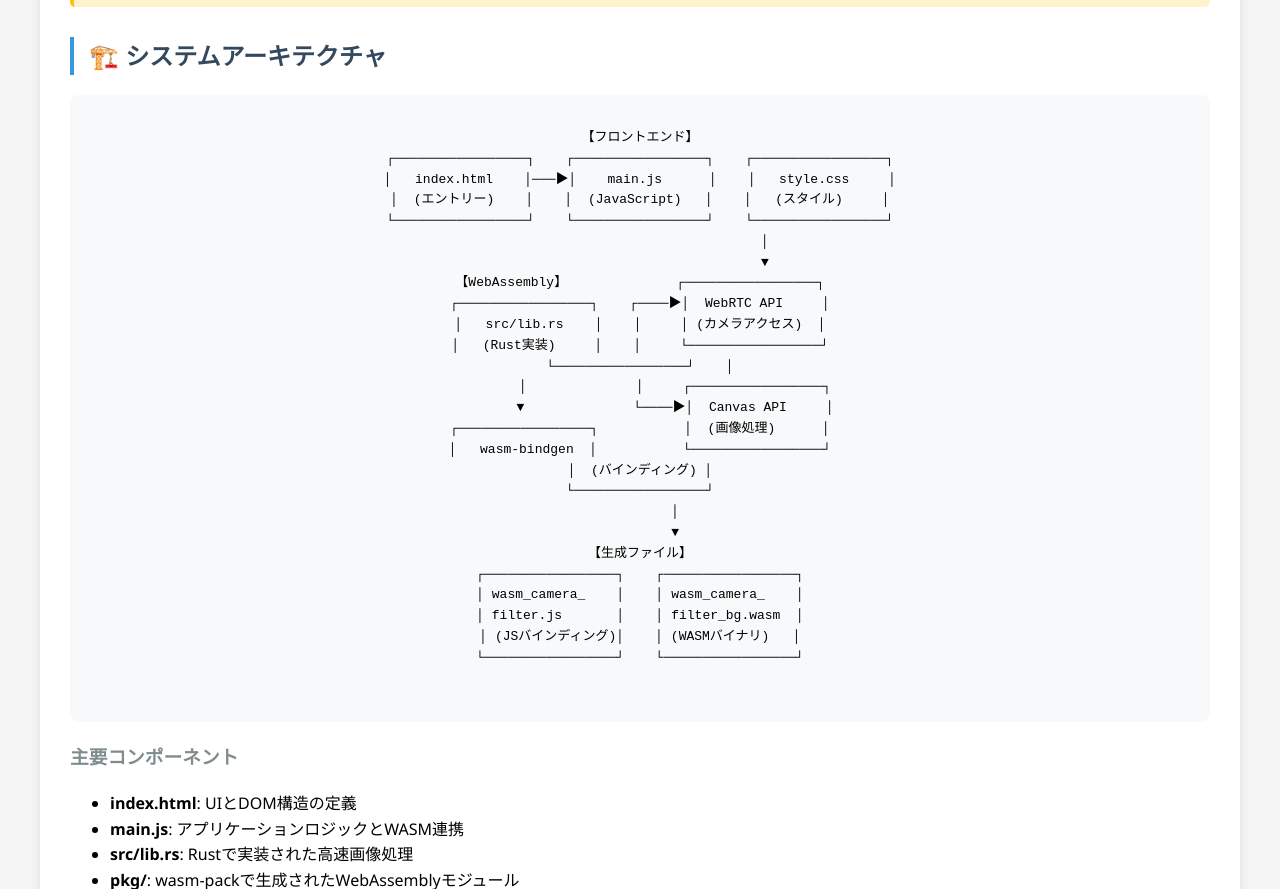
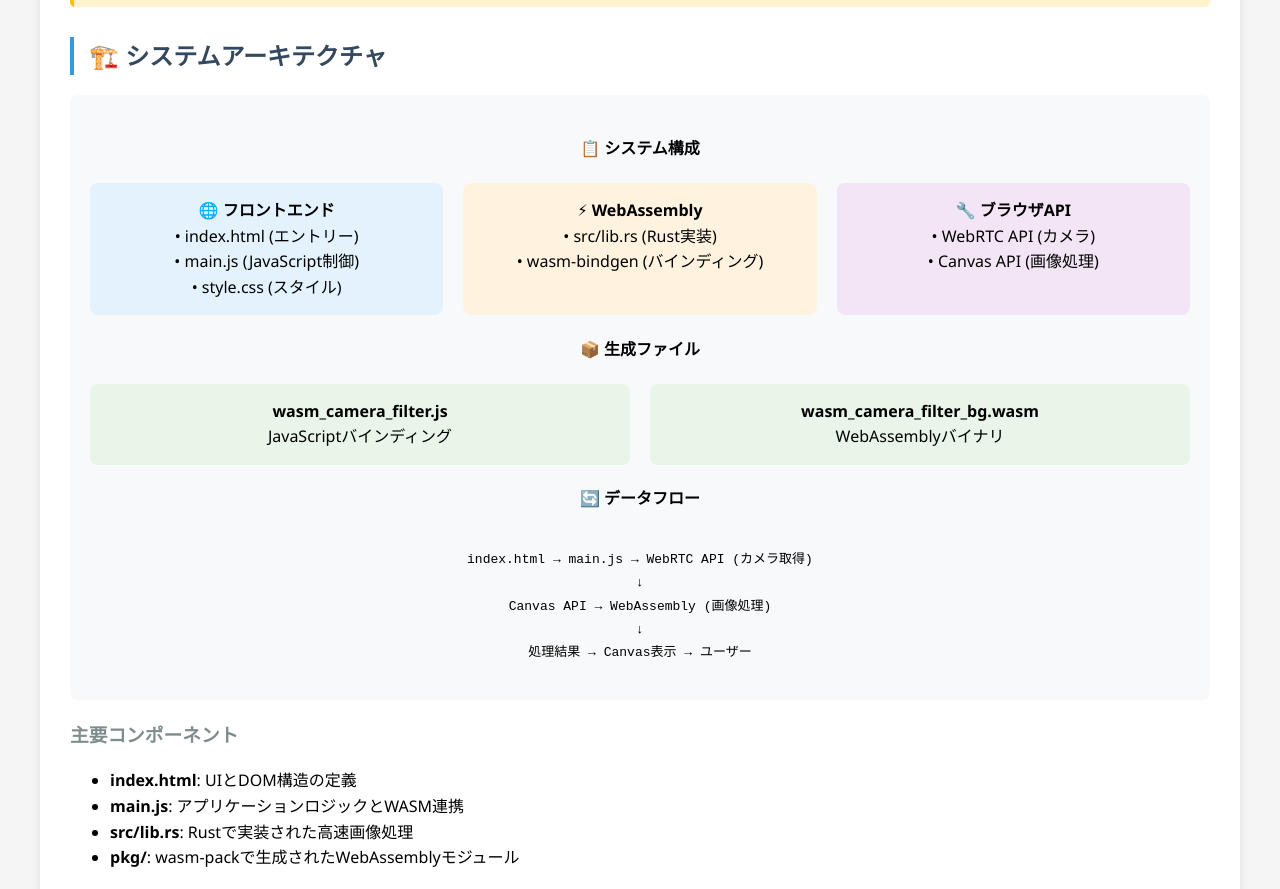
Before and after one commit to unafi/wasm-camera-filter, a plain HTML site: page docs/index.html in a window 1280 px wide. Shown: the part 516-1405 px from the top of the page. Drawn offline with Linux system fonts and the light colour scheme.

Commit message:
fix: HTMLアーキテクチャ図のレイアウトを修正
- ASCII図からCSS Gridベースのレイアウトに変更
- 視覚的に分かりやすいカード形式で各コンポーネントを表示
- データフローを明確に図示
- レスポンシブ対応で崩れにくい構造に改善

```diff
--- a/docs/index.html
+++ b/docs/index.html
@@ -112,34 +112,46 @@
             <h2>🏗️ システムアーキテクチャ</h2>
 
             <div class="architecture-diagram">
-                <pre>
-【フロントエンド】
-┌─────────────────┐    ┌─────────────────┐    ┌─────────────────┐
-│   index.html    │───▶│    main.js      │    │   style.css     │
-│  (エントリー)    │    │  (JavaScript)   │    │   (スタイル)     │
-└─────────────────┘    └─────────────────┘    └─────────────────┘
-                                │
-                                ▼
-【WebAssembly】              ┌─────────────────┐
-┌─────────────────┐    ┌────▶│  WebRTC API     │
-│   src/lib.rs    │    │     │ (カメラアクセス)  │
-│   (Rust実装)     │    │     └─────────────────┘
-└─────────────────┘    │
-         │              │     ┌─────────────────┐
-         ▼              └────▶│  Canvas API     │
-┌─────────────────┐           │  (画像処理)      │
-│   wasm-bindgen  │           └─────────────────┘
-│  (バインディング) │
-└─────────────────┘
-         │
-         ▼
-【生成ファイル】
-┌─────────────────┐    ┌─────────────────┐
-│ wasm_camera_    │    │ wasm_camera_    │
-│ filter.js       │    │ filter_bg.wasm  │
-│ (JSバインディング)│    │ (WASMバイナリ)   │
-└─────────────────┘    └─────────────────┘
-                </pre>
+                <h4>📋 システム構成</h4>
+                <div style="display: grid; grid-template-columns: 1fr 1fr 1fr; gap: 20px; margin: 20px 0;">
+                    <div style="text-align: center; padding: 15px; background: #e3f2fd; border-radius: 8px;">
+                        <strong>🌐 フロントエンド</strong><br>
+                        • index.html (エントリー)<br>
+                        • main.js (JavaScript制御)<br>
+                        • style.css (スタイル)
+                    </div>
+                    <div style="text-align: center; padding: 15px; background: #fff3e0; border-radius: 8px;">
+                        <strong>⚡ WebAssembly</strong><br>
+                        • src/lib.rs (Rust実装)<br>
+                        • wasm-bindgen (バインディング)
+                    </div>
+                    <div style="text-align: center; padding: 15px; background: #f3e5f5; border-radius: 8px;">
+                        <strong>🔧 ブラウザAPI</strong><br>
+                        • WebRTC API (カメラ)<br>
+                        • Canvas API (画像処理)
+                    </div>
+                </div>
+
+                <h4>📦 生成ファイル</h4>
+                <div style="display: grid; grid-template-columns: 1fr 1fr; gap: 20px; margin: 20px 0;">
+                    <div style="text-align: center; padding: 15px; background: #e8f5e8; border-radius: 8px;">
+                        <strong>wasm_camera_filter.js</strong><br>
+                        JavaScriptバインディング
+                    </div>
+                    <div style="text-align: center; padding: 15px; background: #e8f5e8; border-radius: 8px;">
+                        <strong>wasm_camera_filter_bg.wasm</strong><br>
+                        WebAssemblyバイナリ
+                    </div>
+                </div>
+
+                <h4>🔄 データフロー</h4>
+                <div style="text-align: center; font-family: monospace; line-height: 1.8; background: #f8f9fa; padding: 15px; border-radius: 8px;">
+                    index.html → main.js → WebRTC API (カメラ取得)<br>
+                    ↓<br>
+                    Canvas API → WebAssembly (画像処理)<br>
+                    ↓<br>
+                    処理結果 → Canvas表示 → ユーザー
+                </div>
             </div>
 
             <h3>主要コンポーネント</h3>
```
